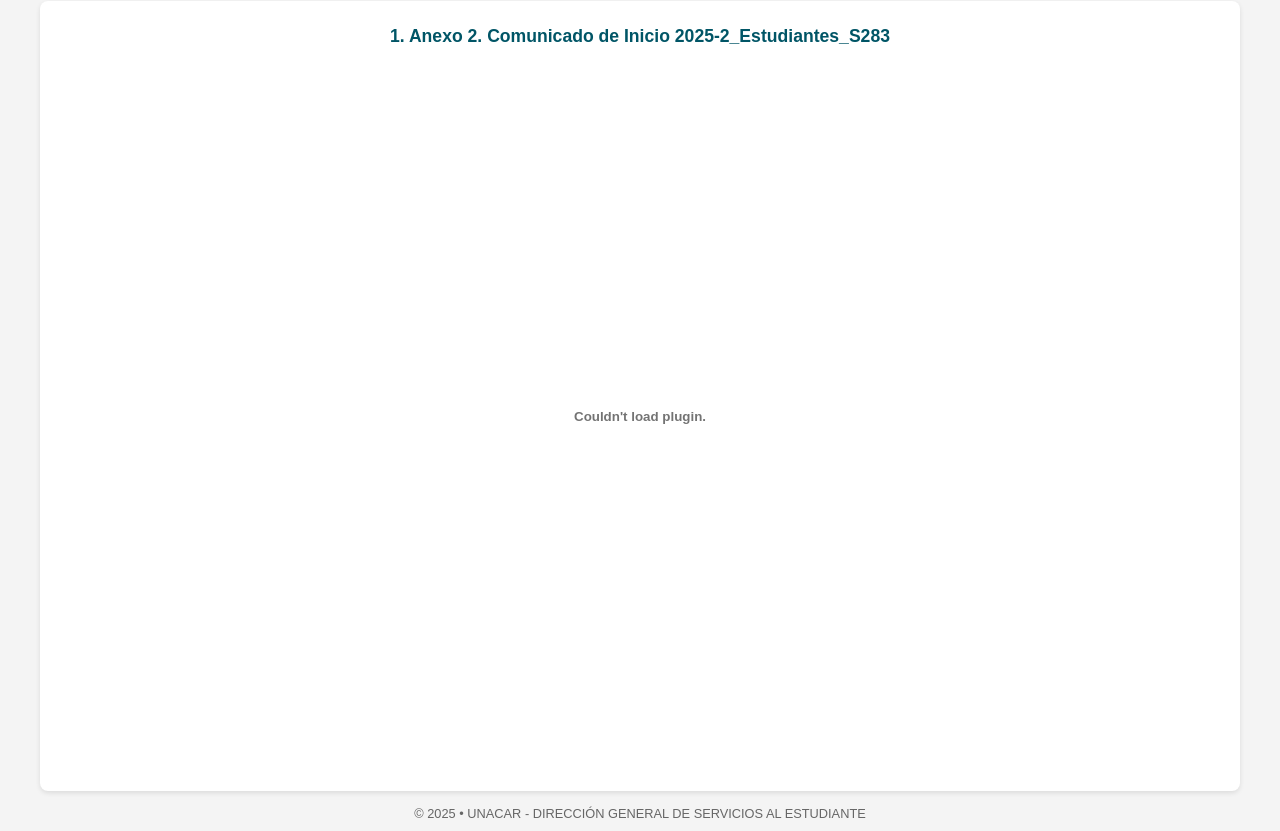
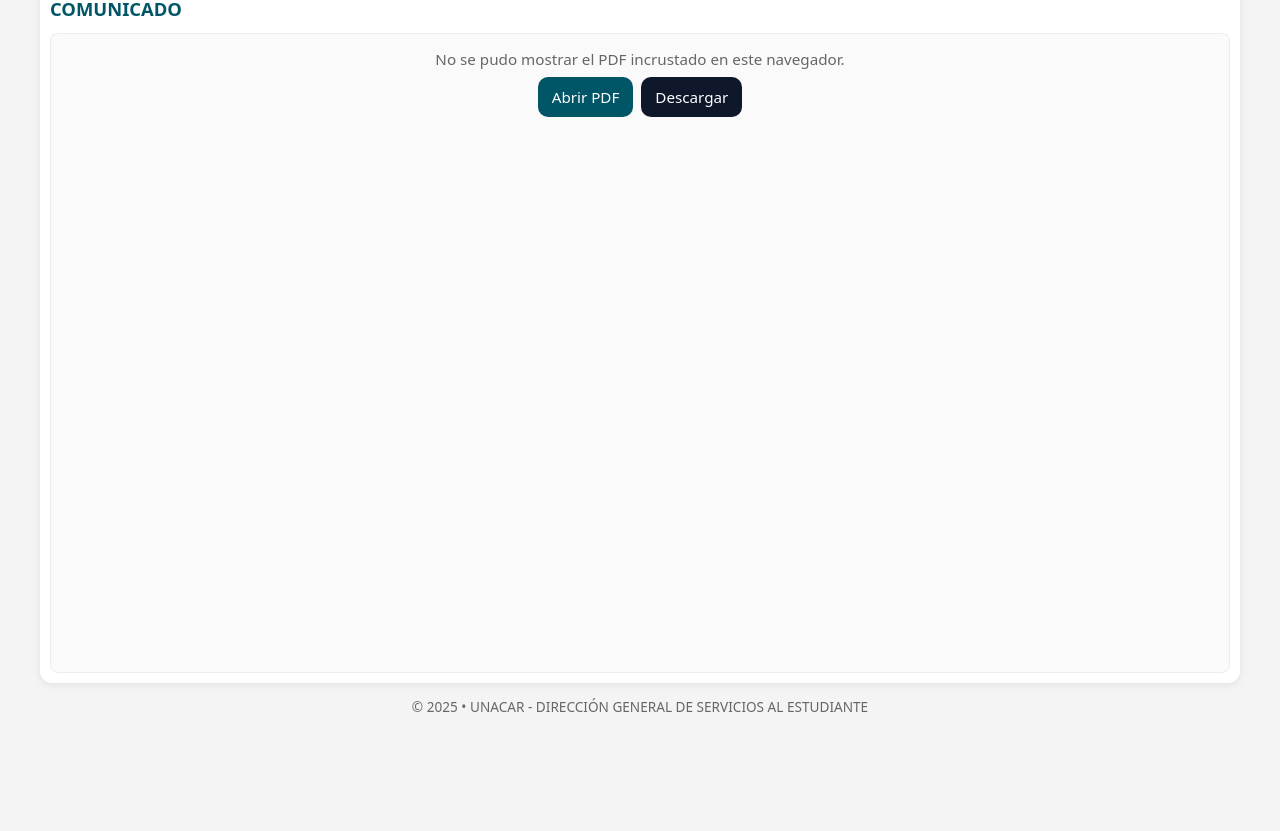
Before and after one commit to MrStinGeRYT/BECAS25, a plain HTML site: page index.html in a window 1280 px wide. Shown: the part 69-900 px from the top of the page. After the commit the page ends 800 px from the top, so only its background shows below. Drawn offline with Linux system fonts and the light colour scheme.

Commit message:
Add files via upload

```diff
--- a/index.html
+++ b/index.html
@@ -1,99 +1,216 @@
 <!DOCTYPE html>
 <html lang="es">
 <head>
-  <meta charset="UTF-8">
-  <meta name="viewport" content="width=device-width, initial-scale=1.0">
+  <meta charset="UTF-8" />
+  <meta
+    name="viewport"
+    content="width=device-width, initial-scale=1, viewport-fit=cover"
+  />
   <title>Visualización de PDFs - Becas Jóvenes Escribiendo el Futuro</title>
   <style>
+    :root{
+      /* --vh se actualiza con JS para manejar la barra de URL móvil */
+      --vh: 1vh;
+      --bg: #f4f4f4;
+      --text: #333;
+      --panel: #fff;
+      --brand: #005566;
+      --muted: #666;
+      --ring: 0 0 0 3px rgba(0,85,102,.15);
+      --radius: 12px;
+    }
+
+    * { box-sizing: border-box; }
+    html, body { height: 100%; }
+
     body {
-      font-family: Arial, sans-serif;
       margin: 0;
-      padding: 10px;
-      background-color: #f4f4f4;
+      font-family: system-ui, -apple-system, Segoe UI, Roboto, Arial, sans-serif;
+      color: var(--text);
+      background: var(--bg);
+      padding: 12px;
     }
+
+    header {
+      text-align: center;
+      margin: 0 0 12px;
+    }
+
     h1 {
-      text-align: center;
-      color: #333;
-      font-size: 1.5em;
+      margin: 0;
+      font-size: clamp(1.1rem, 2.5vw, 1.6rem);
+      color: var(--text);
+      line-height: 1.2;
     }
+
     .pdf-container {
       max-width: 1200px;
       margin: 0 auto;
+      display: grid;
+      gap: 12px;
+      grid-template-columns: repeat(auto-fit, minmax(280px, 1fr));
+    }
+
+    .pdf-item {
+      background: var(--panel);
+      border-radius: var(--radius);
+      padding: 10px;
+      box-shadow: 0 2px 8px rgba(0,0,0,.08);
+      display: flex;
+      flex-direction: column;
+      gap: 10px;
+      overflow: hidden;
+    }
+
+    .pdf-item h2 {
+      font-size: clamp(1rem, 2.2vw, 1.15rem);
+      margin: 0 0 2px;
+      color: var(--brand);
+    }
+
+    .pdf-frame {
+      /* Alto dinámico: ocupa hasta el 80% de la altura visible */
+      height: min(calc(var(--vh) * 80), 800px);
+      width: 100%;
+      border: none;
+      border-radius: 8px;
+      overflow: hidden;
+      background: #fafafa;
+      box-shadow: 0 0 0 1px rgba(0,0,0,.05) inset;
+    }
+
+    /* <object> para PDF incrustado */
+    .pdf-object {
+      width: 100%;
+      height: 100%;
+      border: none;
+      display: block;
+    }
+
+    /* Fallback visible cuando el navegador no incrusta el PDF */
+    .fallback {
+      display: grid;
+      gap: 8px;
+      place-items: center;
+      padding: 16px;
+      text-align: center;
+    }
+
+    .fallback p {
+      margin: 0;
+      color: var(--muted);
+      font-size: .95rem;
+    }
+
+    .actions {
       display: flex;
       flex-wrap: wrap;
-      gap: 10px;
+      gap: 8px;
       justify-content: center;
     }
-    .pdf-item {
-      flex: 1;
-      min-width: 300px;
-      max-width: 100%;
-      background-color: white;
-      padding: 10px;
-      border-radius: 8px;
-      box-shadow: 0 2px 5px rgba(0,0,0,0.1);
+
+    .btn {
+      appearance: none;
+      border: none;
+      background: var(--brand);
+      color: #fff;
+      padding: 10px 14px;
+      border-radius: 10px;
+      font-size: .95rem;
+      text-decoration: none;
+      cursor: pointer;
+      outline: none;
+    }
+    .btn:focus { box-shadow: var(--ring); }
+    .btn.secondary {
+      background: #0f172a;
+    }
+
+    footer {
       text-align: center;
+      margin-top: 14px;
+      font-size: .85rem;
+      color: var(--muted);
     }
-    .pdf-item h2 {
-      font-size: 1.1em;
-      margin-bottom: 10px;
-      color: #005566;
+
+    /* Ajustes tablet */
+    @media (max-width: 768px) {
+      body { padding: 10px; }
+      .pdf-frame { height: min(calc(var(--vh) * 75), 540px); }
     }
-    .pdf-item embed {
-      width: 100%;
-      height: 800px; /* Increased height for larger view */
-      border: none;
-      max-height: 90vh; /* Ensures it fits within viewport height on smaller screens */
-    }
-    .footer {
-      text-align: center;
-      margin-top: 15px;
-      font-size: 0.8em;
-      color: #666;
-    }
-    @media (max-width: 768px) {
-      .pdf-item embed {
-        height: 500px; /* Adjusted for tablets */
-      }
-      h1 {
-        font-size: 1.2em;
-      }
-    }
+
+    /* Ajustes teléfono */
     @media (max-width: 480px) {
-      .pdf-item embed {
-        height: 300px; /* Adjusted for phones */
-      }
-      h1 {
-        font-size: 1em;
-      }
-      .pdf-item h2 {
-        font-size: 1em;
-      }
-      body {
-        padding: 5px;
-      }
+      body { padding: 8px; }
+      .pdf-frame { height: min(calc(var(--vh) * 70), 420px); }
+      .pdf-item { padding: 8px; }
     }
   </style>
 </head>
 <body>
-  <h1>Becas Jóvenes Escribiendo el Futuro</h1>
-  <div class="pdf-container">
-    <div class="pdf-item">
-      <h2>1. Anexo 2. Comunicado de Inicio 2025-2_Estudiantes_S283</h2>
-      <embed src="./Anexo 2. Comunicado de Inicio 2025-2_Estudiantes_S283.pdf" id="pdf1">
-    </div>
-  </div>
-  <div class="footer">
+  <header>
+    <h1>Becas Jóvenes Escribiendo el Futuro</h1>
+  </header>
+
+  <main class="pdf-container" aria-label="Documentos PDF">
+    <!-- ====== ITEM 1 ====== -->
+    <section class="pdf-item" aria-labelledby="titulo-pdf-1">
+      <h2 id="titulo-pdf-1">COMUNICADO</h2>
+
+      <div class="pdf-frame">
+        <!--
+          Uso de <object type="application/pdf">:
+          - Si el navegador puede incrustar PDF, lo mostrará.
+          - Si NO puede, el contenido interno (fallback) se mostrará automáticamente.
+        -->
+        <object
+          class="pdf-object"
+          data="./Anexo 2. Comunicado de Inicio 2025-2_Estudiantes_S283.pdf#view=FitH&zoom=page-width"
+          type="application/pdf"
+          aria-label="Vista previa del PDF: Comunicado"
+        >
+          <div class="fallback" role="group" aria-label="Opciones para abrir el PDF">
+            <p>No se pudo mostrar el PDF incrustado en este navegador.</p>
+            <div class="actions">
+              <a class="btn"
+                 href="./Anexo 2. Comunicado de Inicio 2025-2_Estudiantes_S283.pdf"
+                 target="_blank" rel="noopener"
+                 aria-label="Abrir PDF en una nueva pestaña">
+                Abrir PDF
+              </a>
+              <a class="btn secondary"
+                 href="./Anexo 2. Comunicado de Inicio 2025-2_Estudiantes_S283.pdf"
+                 download
+                 aria-label="Descargar PDF">
+                Descargar
+              </a>
+            </div>
+          </div>
+        </object>
+      </div>
+    </section>
+
+  </main>
+
+  <footer>
     © 2025 • UNACAR - DIRECCIÓN GENERAL DE SERVICIOS AL ESTUDIANTE
-  </div>
+  </footer>
 
   <script>
-    // Disable right-click on PDFs to discourage saving
-    document.querySelectorAll('embed').forEach(embed => {
-      embed.addEventListener('contextmenu', (e) => {
-        e.preventDefault();
-      });
-    });
+    // Ajuste de --vh para móviles (maneja barra de URL en iOS/Android)
+    function setVhUnit() {
+      const vh = window.innerHeight * 0.01;
+      document.documentElement.style.setProperty('--vh', `${vh}px`);
+    }
+    setVhUnit();
+    window.addEventListener('resize', setVhUnit);
+    window.addEventListener('orientationchange', setVhUnit);
+
+    // Deshabilitar menú contextual (en desktop). En móvil, la mayoría de navegadores lo ignoran.
+    document.addEventListener('contextmenu', (e) => {
+      const withinPDF = e.target.closest('.pdf-frame');
+      if (withinPDF) e.preventDefault();
+    }, { capture: true });
   </script>
 </body>
 </html>
```
